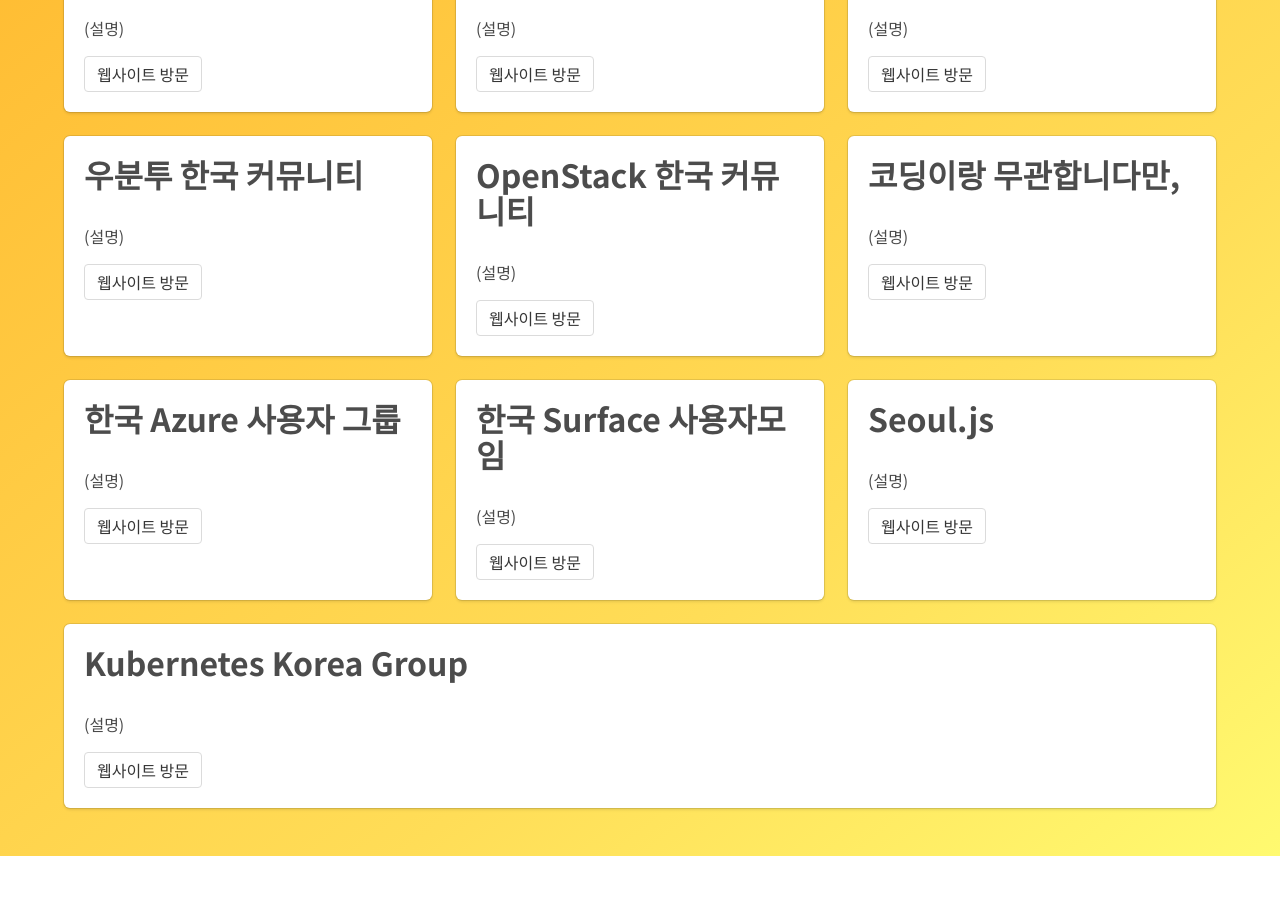
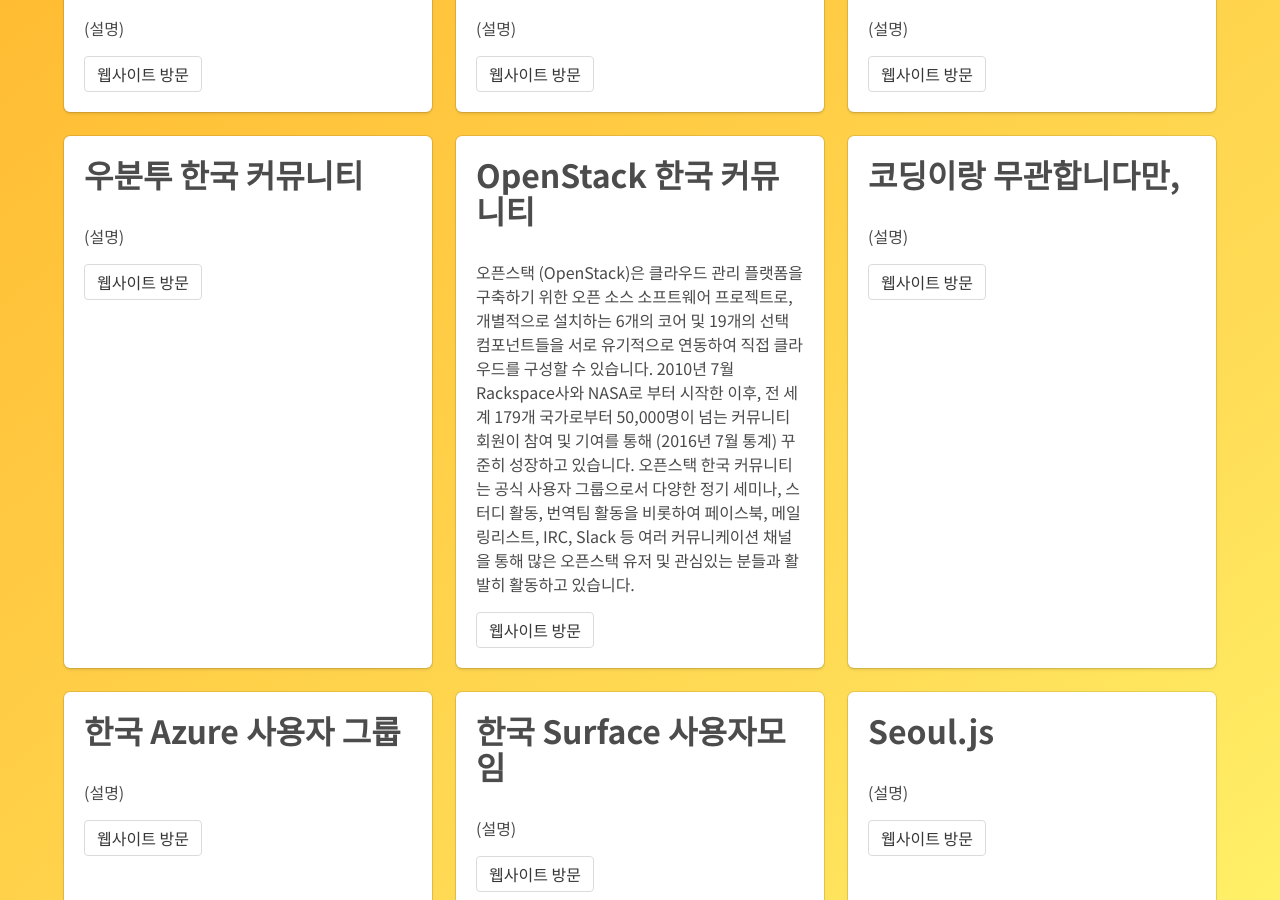
Before and after one commit to meltingcon/meltingcon.github.io, a Jekyll site: the page built from members.html, in a window 1280 px wide and 900 px high, scrolled down 558 px. Built offline with Jekyll 4.4.1, drawn with Linux system fonts in a browser that asks for light colours; before the commit the page ends 1414 px from its top, so only the background shows below that.

Commit message:
[커뮤니티] 오픈스택 커뮤니티 설명 추가

```diff
--- a/_config.yml
+++ b/_config.yml
@@ -55,7 +55,7 @@
   - name: OpenStack 한국 커뮤니티
     url: http://openstack.or.kr/
     desc: >
-      (설명)
+      오픈스택 (OpenStack)은 클라우드 관리 플랫폼을 구축하기 위한 오픈 소스 소프트웨어 프로젝트로, 개별적으로 설치하는 6개의 코어 및 19개의 선택 컴포넌트들을 서로 유기적으로 연동하여 직접 클라우드를 구성할 수 있습니다. 2010년 7월 Rackspace사와 NASA로 부터 시작한 이후, 전 세계 179개 국가로부터 50,000명이 넘는 커뮤니티 회원이 참여 및 기여를 통해 (2016년 7월 통계) 꾸준히 성장하고 있습니다. 오픈스택 한국 커뮤니티는 공식 사용자 그룹으로서 다양한 정기 세미나, 스터디 활동, 번역팀 활동을 비롯하여 페이스북, 메일링리스트, IRC, Slack 등 여러 커뮤니케이션 채널을 통해 많은 오픈스택 유저 및 관심있는 분들과 활발히 활동하고 있습니다.
   - name: 코딩이랑 무관합니다만,
     url: https://www.facebook.com/groups/System.out.Coding/
     desc: >
```
